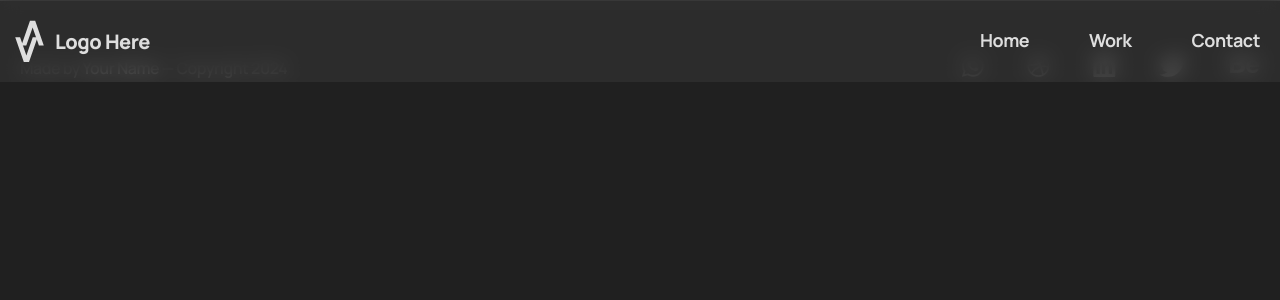
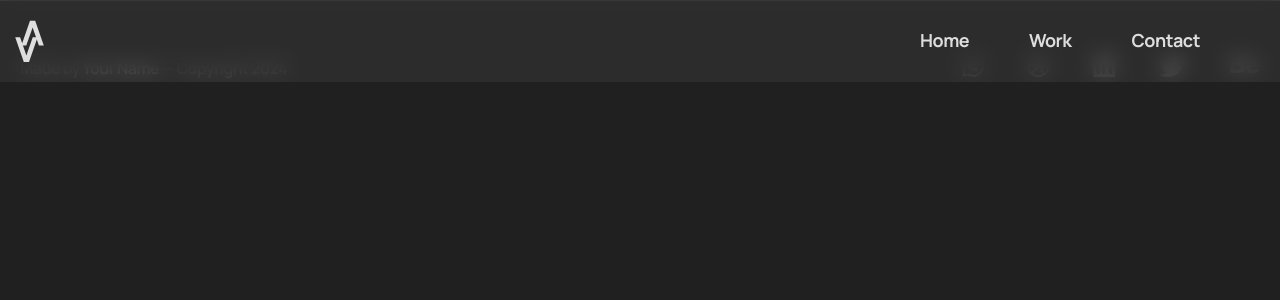
Before and after one commit to analebyodkina/react-designer, a React (Create React App) app: page / in a window 1280 px wide. Shown: the top 300 px of the page. Built offline with nearby package versions, Linux system fonts and the light colour scheme.

Commit message:
updating accessibility

```diff
--- a/src/components/Header/Header.js
+++ b/src/components/Header/Header.js
@@ -30,9 +30,8 @@ function Header() {
   return (
     <header className="header">
       <div className="container header__container">
-          <a href="/" className="header__logo">
+          <a href="/" className="header__logo" role='link' aria-label='logo leading to home page'>
             <LogoIcon />
-            <span>Logo Here</span>
           </a>
 
           <nav>
@@ -46,10 +45,10 @@ function Header() {
               </Link>
               </li>
               <li>
-                <Link to={'/react-designer'} className="header__a">Contact  <span className="material-symbols-outlined icon-close" id="close" onClick={navToggle} >close</span>
+                <Link to={'/react-designer'} className="header__a">Contact
                 </Link>
               </li>
-              {/* <span className="material-symbols-outlined icon-close" id="close" onClick={navToggle} >close</span> */}
+              <li><span className="material-symbols-outlined icon-close" id="close" onClick={navToggle} >close</span></li>
             </ul>
           </nav>
 
--- a/src/components/Header/Header.scss
+++ b/src/components/Header/Header.scss
@@ -13,8 +13,6 @@
         padding: 2rem 1.5rem 2rem 1rem;
     }
     &__logo {
-        @include text($ff, 2rem, 2.7rem, 800, $color-text);
-        letter-spacing: -0.5px;
         display: flex;
         align-items: center;
         gap: 11px;
--- a/src/components/UI/Button.js
+++ b/src/components/UI/Button.js
@@ -28,7 +28,7 @@ Modal.setAppElement('#root');
   }
   return (
     <>
-    <button className="btn" aria-label="contact me button" onClick={() => {openModal(); setIsModalOpen(true);}}>
+    <button className="btn" role="link" aria-label="contact me button" onClick={() => {openModal(); setIsModalOpen(true);}}>
         <MailIcon />
         hi@yourname.com
         <div id="spin"></div>
--- a/src/components/WelcomeSection/WelcomeSection.js
+++ b/src/components/WelcomeSection/WelcomeSection.js
@@ -9,7 +9,7 @@ import ArrowIcon from "../Icons/ArrowIcon";
 function WelcomeSection() {
   return (
     <div className="welcome-section container" data-aos="fade-up"
-    data-aos-duration="1300" >
+        data-aos-duration="1500" >
       <div className="welcome-section__row">
           <div className="welcome-section__info">
             <h1 className="welcome-section__title">
--- a/src/components/WorkSection/WorkSection.js
+++ b/src/components/WorkSection/WorkSection.js
@@ -12,19 +12,19 @@ function WorkSection() {
 			<div className="work__row row">
 
           <div className="row-card">
-              <img src={WorkImage1} alt="work example" />
+              <img src={WorkImage1} alt="work example" fetchpriority="low" loading="lazy"/>
               <span>InVersion</span>
 					</div>
           <div className="row-card">
-            <img src={WorkImage2} alt="work example" />
+            <img src={WorkImage2} alt="work example" fetchpriority="low" loading="lazy"/>
             <span>InVersion</span>
 					</div>
           <div className="row-card">
-            <img src={WorkImage3} alt="work example" />
+            <img src={WorkImage3} alt="work example" fetchpriority="low" loading="lazy"/>
             <span>InVersion</span>
 					</div>
           <div className="row-card">
-            <img src={WorkImage4} alt="work example" />
+            <img src={WorkImage4} alt="work example" fetchpriority="low" loading="lazy"/>
             <span>InVersion</span>
 					</div>
 
```
Also changed, not shown: 1 other file (tests, documents, lock files or other folders).
